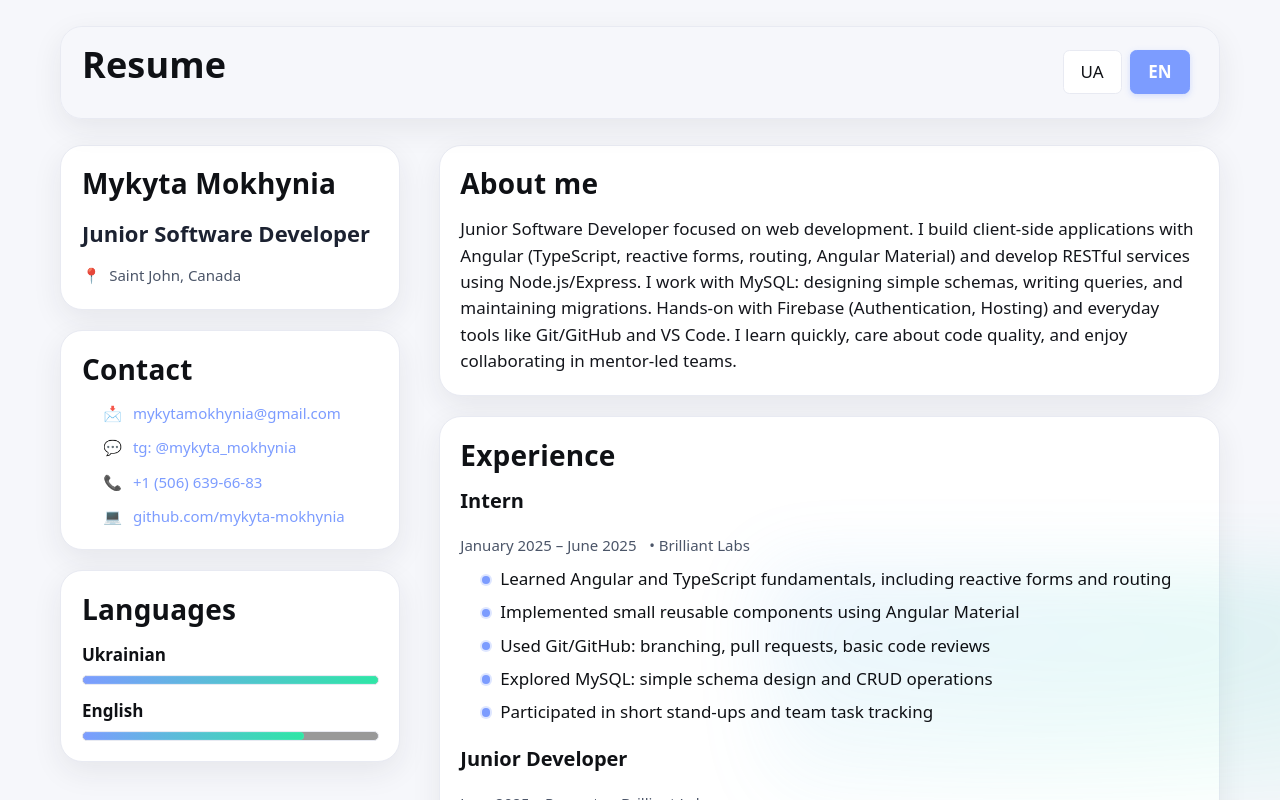
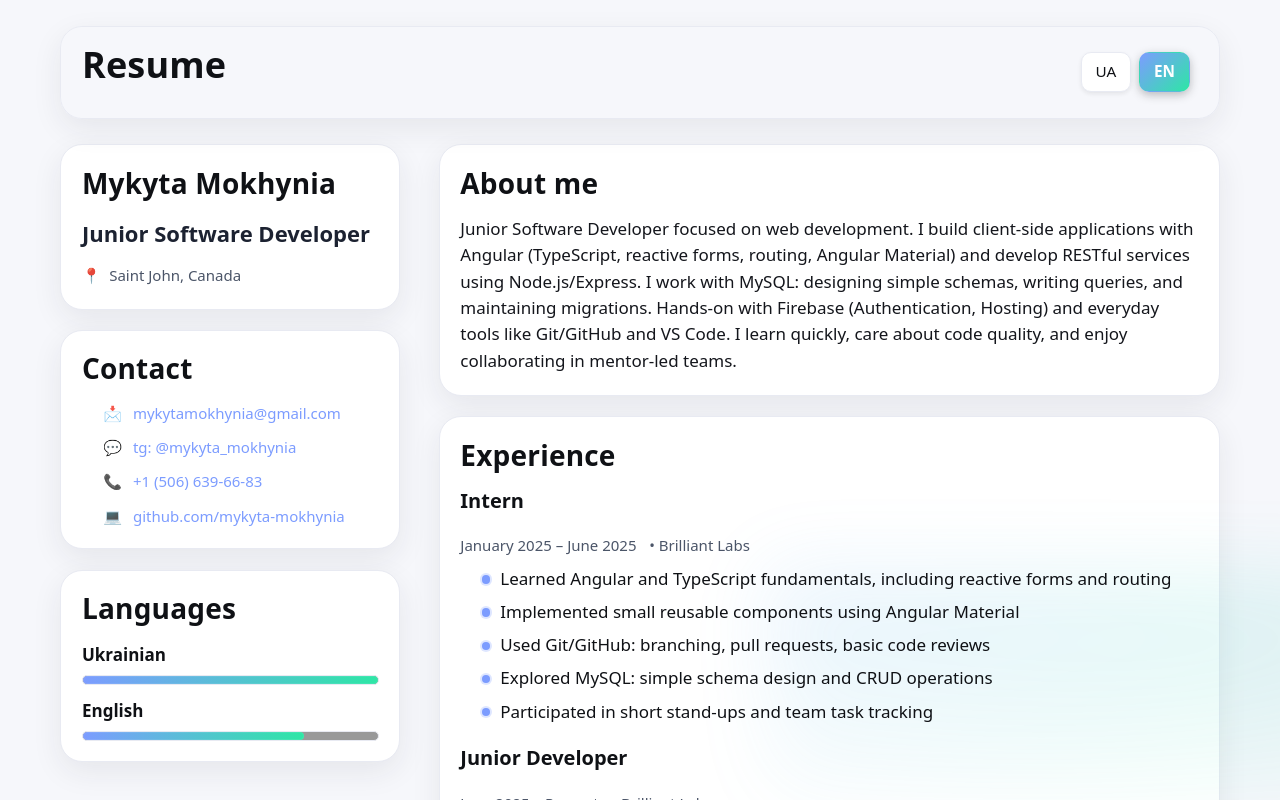
Before and after one commit to mykyta-mokhynia/mycv, an Angular app: page /en in a window 1280 px wide. Shown: the top 800 px of the page. Built offline with nearby package versions, Linux system fonts and the light colour scheme.

Commit message:
Final language switcher styles update

```diff
--- a/src/app/components/language-switcher/language-switcher.component.scss
+++ b/src/app/components/language-switcher/language-switcher.component.scss
@@ -7,69 +7,68 @@
   padding: 0.5rem;
 }
 
+/* Общий стиль */
 .lang-link {
-  padding: 0.4rem 0.75rem;
-  text-decoration: none;
-  border: 1px solid var(--border);
-  border-radius: 0.375rem;
-  color: var(--text);
+  padding: 0.4rem 0.8rem;
+  min-width: 2.5rem;
+  text-align: center;
   font-weight: 500;
   font-size: 0.9rem;
-  background: var(--card);
-  transition: all 0.2s ease;
-  min-width: 2.5rem;
-  text-align: center;
+  border-radius: var(--radius-s);
+  border: 1px solid var(--border);
+  background: color-mix(in srgb, var(--card) 90%, var(--bg) 10%);
+  color: var(--text);
+  transition: all 0.25s ease;
+  box-shadow: 0 2px 4px rgba(0,0,0,0.08);
 }
 
 .lang-link:hover {
-  background: color-mix(in srgb, var(--card) 90%, var(--brand) 10%);
+  background: color-mix(in srgb, var(--brand) 18%, var(--card) 82%);
   transform: translateY(-1px);
+  box-shadow: 0 3px 8px rgba(0,0,0,0.12);
 }
 
+/* Активная */
 .lang-link.active {
-  background: var(--brand);
-  color: #ffffff;
-  border-color: var(--brand);
-  box-shadow: 0 2px 6px rgba(124, 156, 255, 0.3);
+  background: linear-gradient(135deg, var(--brand), var(--brand-2));
+  color: #fff;
+  border-color: transparent;
+  box-shadow: 0 3px 10px rgba(0,0,0,0.25);
   font-weight: 600;
 }
 
-/* --- Адаптивность --- */
-@media (min-width: 640px) {
+/* --- Светлая тема (через prefers-color-scheme) --- */
+@media (prefers-color-scheme: light) {
   .lang-link {
-    padding: 0.45rem 1rem;
-    font-size: 1rem;
+    background: #ffffff;
+    color: var(--text);
+    border: 1px solid var(--border);
+  }
+  .lang-link:hover {
+    background: color-mix(in srgb, var(--brand) 12%, #fff 88%);
   }
 }
 
+/* --- Тема Ribbon --- */
+.theme-ribbon .lang-link {
+  background: var(--chip-bg);
+  color: var(--ribbon-bg);
+  border-color: var(--divider);
+}
+.theme-ribbon .lang-link:hover {
+  background: color-mix(in srgb, var(--chip-bg) 70%, var(--ribbon-bg) 30%);
+  border-color: var(--ribbon-bg);
+}
+.theme-ribbon .lang-link.active {
+  background: var(--ribbon-bg);
+  color: var(--ribbon-ink);
+  border-color: var(--ribbon-bg);
+}
+
+/* --- Адаптив --- */
 @media (max-width: 480px) {
-  .language-switcher {
-    gap: 0.4rem;
-  }
   .lang-link {
     padding: 0.35rem 0.6rem;
     font-size: 0.85rem;
   }
 }
-
-/* --- Стилі для теми Ribbon Sidebar --- */
-.theme-ribbon .lang-link {
-  /* Неактивна кнопка */
-  background: var(--chip-bg, #eef2f7);
-  color: var(--ribbon-bg, #163a6b);
-  border: 1px solid var(--divider, #e6e9ee);
-
-  &:hover {
-    background: color-mix(in srgb, var(--chip-bg, #eef2f7) 80%, var(--ribbon-bg, #163a6b) 20%);
-    border-color: var(--ribbon-bg, #163a6b);
-  }
-
-  /* Активна кнопка */
-  &.active {
-    background: var(--ribbon-bg, #163a6b);
-    color: var(--ribbon-ink, #ffffff);
-    border-color: var(--ribbon-bg, #163a6b);
-    box-shadow: 0 2px 8px rgba(22, 58, 107, 0.3);
-    font-weight: 600;
-  }
-}
```
